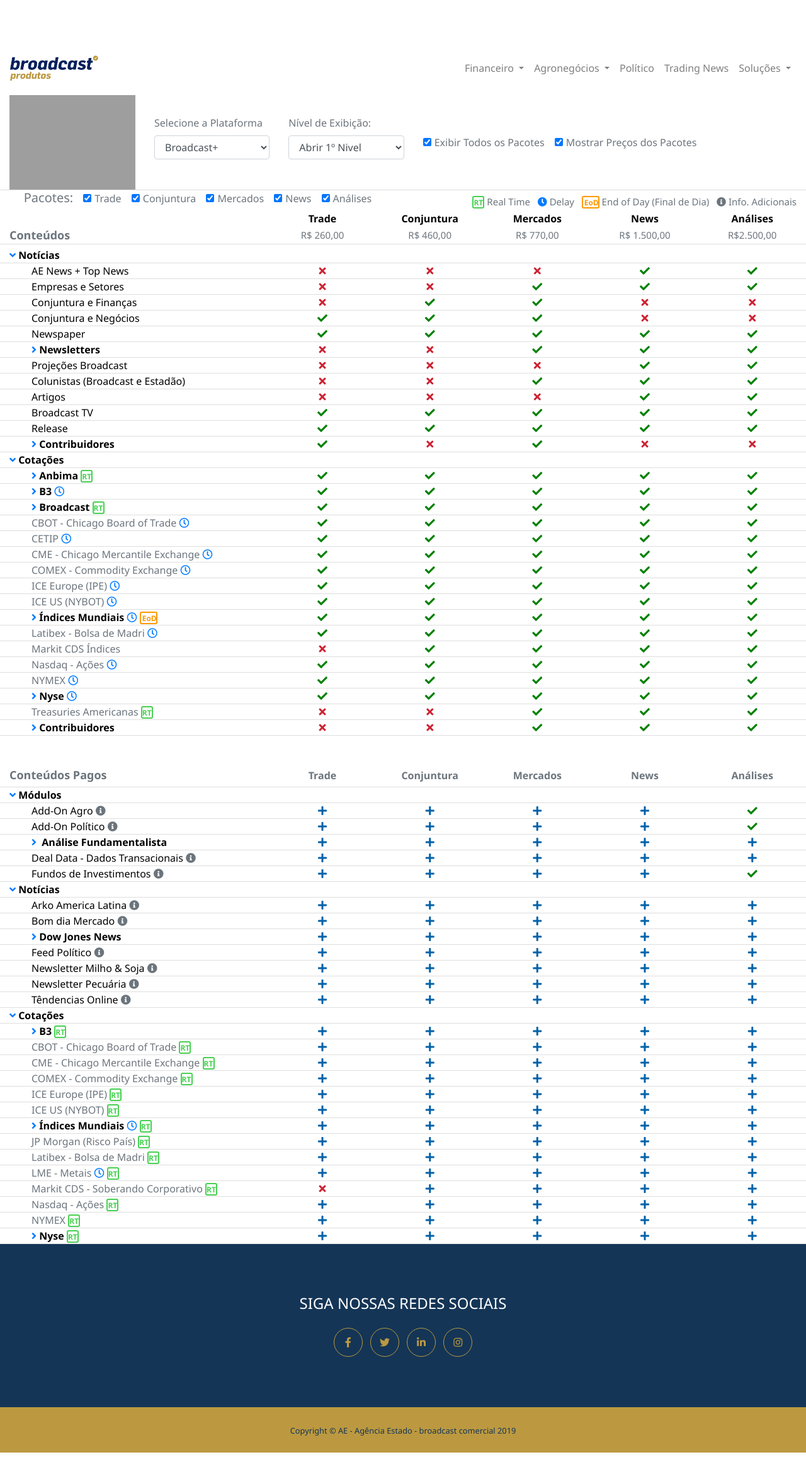
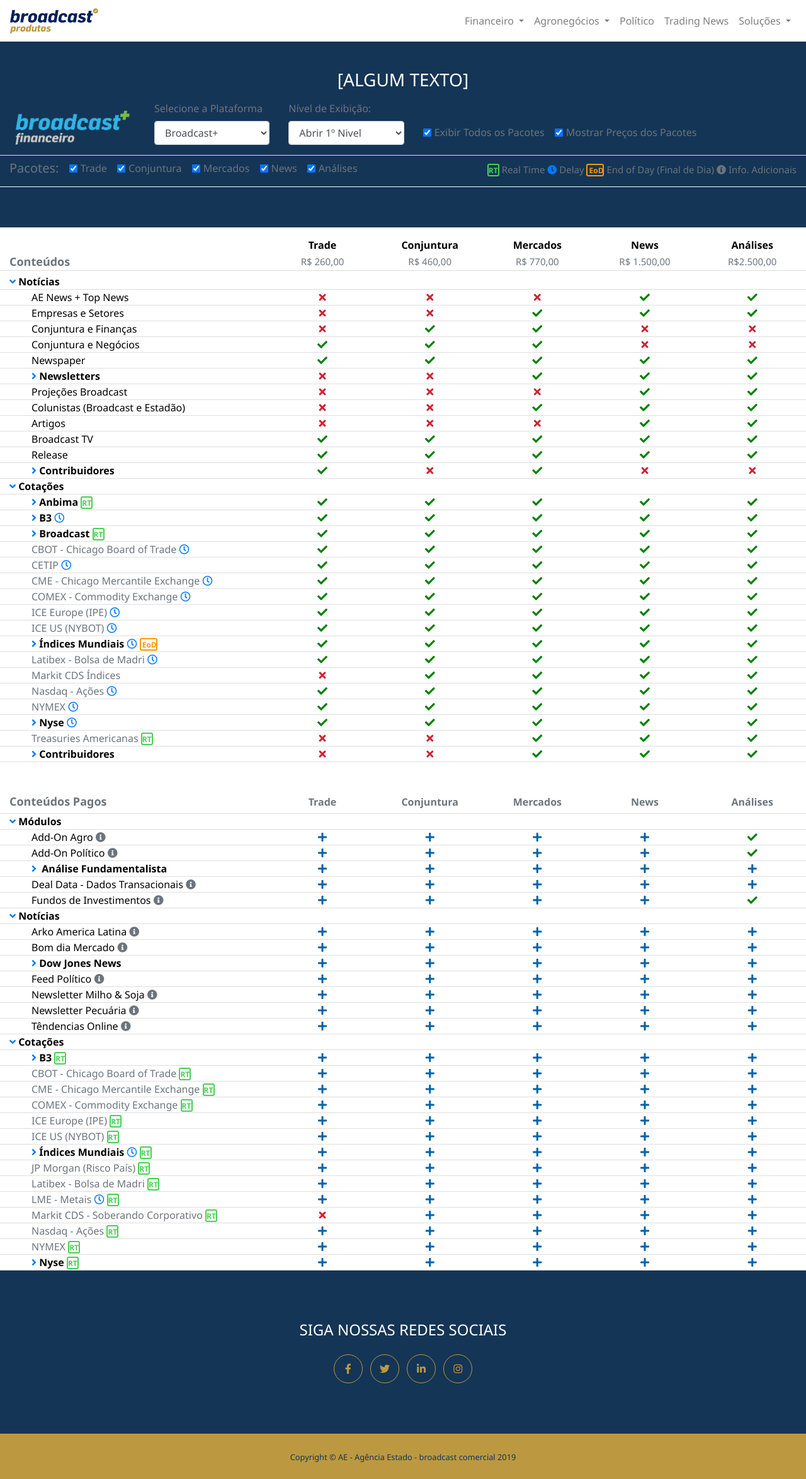
Before and after one commit to brunoLeal93/broadcastprodutos, a Flask app: page /Conteudo-vs-Pacotes in a window 1280 px wide. Shown: the whole page at 63% size. Before the commit the page ends 2306 px from the top, so only its background shows below. Run offline with Flask 2, Linux system fonts and the light colour scheme; some libraries are stand-ins or nearby versions; grey boxes are pictures that could not be loaded.

Commit message:
Inserção do PPP

```diff
--- a/app/static/css/ppp.css
+++ b/app/static/css/ppp.css
@@ -15,7 +15,7 @@
 
 .fixar {
     position:fixed;
-    top: 60px;
+    top: 0px;
     background: white;
     margin-top: 0px !important;
     z-index: 10;
@@ -23,10 +23,7 @@
 .nav-menu{
     z-index: 50;
 }
-body{
-	padding-top: 75px;
-	font-size: 1rem;
-}
+
 div .tooltip-inner {
     max-width: 250px !important;
     min-width: 100px;
@@ -58,6 +55,11 @@
 .legenda{
     font-size: 15px;
     padding-top: 7px;
+
+}
+
+.alinha-vert{
+    display: inline;
 }
 
 #valores{
--- a/app/templates/BCP-Terminal.html
+++ b/app/templates/BCP-Terminal.html
@@ -119,7 +119,7 @@
                 <h2 class="text-center text-uppercase text-secondary mt-0 mb-0">PACOTES</h2>
                 <hr class="hr-icon hr-products mb-5">
 
-                <div class="accordion mb-5" id="accordionExample">
+                <div class="accordion mb-5" id="pctTrade">
                     <ul class="list-group">
                         <li class="list-group-item">
                             <button class="btn btn-link" type="button" data-toggle="collapse" data-target="#collapse1" aria-expanded="false" aria-controls="collapse1">
--- a/app/templates/ppp.html
+++ b/app/templates/ppp.html
@@ -3,15 +3,16 @@
 {% block title%} PPP 2.0 {%endblock%}
 
 {%block css %}
-<link rel="stylesheet" href="../css/ppp.css">
-<link rel="stylesheet" href="../css/impressao_ppp.css" media="print">
+<link rel="stylesheet" href="../static/css/ppp.css">
+<link rel="stylesheet" href="../static/css/impressao_ppp.css" media="print">
 {%endblock%}
 
 {% block content %}
-<div class="ppp">
-        <!--Fomrs e checkbox da pagina-->
+<!-- Jumbotrom -->
+<div class="jumbotron jumbotron-fluid bg-primary mb-3">
     <div class="container-fluid">
-            <form style="padding-top: 10px">
+        <h3 class="mb-3 text-center" style="color: white; margin-top:-20px">[ALGUM TEXTO]</h3>
+        <form>
             <div class="row align-items-center a">
                 <div col="col-3">
                     <div class="container-fluid">
@@ -42,7 +43,7 @@
                 </div>
                 <div class="col-5 nprint">
 
-                        <div class="form-check form-check-inline">
+                    <div class="form-check form-check-inline mt-3">
                             <input type="checkbox" class="form-check-input" id="checkAll" checked>
                             <label class="form-check-label" for="checkAll" >Exibir Todos os Pacotes</label>
                     </div>
@@ -57,25 +58,23 @@
     <div class="container-fluid">
         <div class="row" style="border-bottom: 1px solid white">
             <div class="col">
+                <span style="float: left;">
                     <form>
-                            <div class="form-check form-check-inline">
+                        <div class="form-check form-check-inline mt-2">
                             <h5>Pacotes:</h5>
                         </div>
                         <div class="form-check form-check-inline nprint">
                             <input type="checkbox" class="form-check-input" id="trade" checked>
                             <label class="form-check-label" for="trade" >Trade</label>
                         </div>
-
                         <div class="form-check form-check-inline nprint">
                             <input type="checkbox" class="form-check-input" id="conjuntura" checked>
                             <label class="form-check-label" for="conjuntura">Conjuntura</label>
                         </div>
-
                         <div class="form-check form-check-inline nprint">
                             <input type="checkbox" class="form-check-input" id="mercados" checked>
                             <label class="form-check-label" for="mercados">Mercados</label>
                         </div>
-
                         <div class="form-check form-check-inline nprint">
                             <input type="checkbox" class="form-check-input" id="news" checked>
                             <label class="form-check-label" for="news">News</label>
@@ -85,23 +84,37 @@
                             <label class="form-check-label" for="analises">Análises</label>
                         </div>
                     </form>
-                </div>
-                <div class="col legenda">
+                </span>
+            </div>
+
+            <div class="col legenda text-center">
                 <span style="float: right;">
-                    <div class="realtime"><b>RT</b></div> Real Time &nbsp;&nbsp;<i class="fas fa-clock"></i> Delay &nbsp; <div class="endofday"><b>EoD</b></div> End of Day (Final de Dia) &nbsp; <i class="fas fa-info-circle"></i> Info. Adicionais</span>
-                </div>
-            </div>
-        </div>
+                    <ul class="mt-1">
+                        <li class="alinha-vert"><div class="realtime"><b>RT</b></div> Real Time</li>
+                        <li class="alinha-vert"><i class="fas fa-clock"></i> Delay</li>
+                        <li class="alinha-vert"><div class="endofday"><b>EoD</b></div> End of Day (Final de Dia)</li>
+                        <li class="alinha-vert"><i class="fas fa-info-circle"></i> Info. Adicionais</li>
+                    </ul>
+                </span>
+            </div>
+
+        </div>
+    </div>
+</div>
+
+<div class="ppp">
+        <!--Fomrs e checkbox da pagina-->
+
 
         <!--Inicio do Conteúdo Incluso #  Cabeçalho-->
         <div class="container-fluid titulo-tabela" id="cont-incluso">
             <div class="row align-items-center" style="border-bottom: 1px solid white">
                 <div class="col-4" ></div>
-                <div class="col"  id="trade-lb"><b><a href="{{ url_for('bpro_terminal', _anchor='pctTrade') }}">Trade</a></b></div>
-                <div class="col"  id="conjuntura-lb"><a href="{{ url_for('bpro_terminal', _anchor='pctConjuntura') }}"><b>Conjuntura</b></a></div>
-                <div class="col"  id="mercados-lb"><a href="{{ url_for('bpro_terminal', _anchor='pctMercados') }}"><b>Mercados</b></a></div>
-                <div class="col"  id="news-lb"><a href="{{ url_for('bpro_terminal', _anchor='pctNews') }}"><b>News</b></a></div>
-                <div class="col"  id="analises-lb"><a href="{{ url_for('bpro_terminal', _anchor='pctAnalises') }}"><b>Análises</b></a></div>
+                <div class="col"  id="trade-lb"><b><a href="#">Trade</a></b></div>
+                <div class="col"  id="conjuntura-lb"><a href="#"><b>Conjuntura</b></a></div>
+                <div class="col"  id="mercados-lb"><a href="#"><b>Mercados</b></a></div>
+                <div class="col"  id="news-lb"><a href="#"><b>News</b></a></div>
+                <div class="col"  id="analises-lb"><a href="#"><b>Análises</b></a></div>
             </div>
 
             <div class="row align-items-center" id="valores" >
@@ -130,7 +143,7 @@
                 <div class="container-fluid">
                     <!--AE NEWS + TOP NEWS-->
                     <div class="row align-items-center destacar">
-                        <div class="col-4  n2"><a href="{{url_for('noticiosos')}}" data-placement="right" data-toggle="tooltip" data-html="true" title="Noticiário em <b>Tempo Real</b> acompanhado das 10 notícias mais importantes do momento, cobrindo os principais centros financeiros com os números e notícias das principais economias e empresas, além dos desdobramentos dos mercados internacionais e seus impactos no mercado local.">AE News + Top News</a> <!--i class="fas fa-info-circle nprint"></i--></div>
+                        <div class="col-4  n2"><a href="#" data-placement="right" data-toggle="tooltip" data-html="true" title="Noticiário em <b>Tempo Real</b> acompanhado das 10 notícias mais importantes do momento, cobrindo os principais centros financeiros com os números e notícias das principais economias e empresas, além dos desdobramentos dos mercados internacionais e seus impactos no mercado local.">AE News + Top News</a> <!--i class="fas fa-info-circle nprint"></i--></div>
                         <div class="col"  id="n-aenews-trade"><i class="fas fa-times"></i></div>
                         <div class="col"  id="n-aenews-conjuntura"><i class="fas fa-times"></i></div>
                         <div class="col"  id="n-aenews-mercados"><i class="fas fa-times"></i></div>
@@ -139,7 +152,7 @@
                     </div>
                     <!--Empresas e Setores-->
                     <div class="row align-items-center destacar">
-                        <div class="col-4  n2"><a href="{{ url_for('noticiosos', _anchor='empset') }}" data-placement="right" data-toggle="tooltip" data-html="true" title="Caderno com notícias mais contextualizadas, análises e cenários sobre o mercado de capitais, o Empresas e Setores combre as empresas e os setores mais relevantes da economia brasileira.">Empresas e Setores</a> <!--i class="fas fa-info-circle nprint" ></i--></div>
+                        <div class="col-4  n2"><a href="#" data-placement="right" data-toggle="tooltip" data-html="true" title="Caderno com notícias mais contextualizadas, análises e cenários sobre o mercado de capitais, o Empresas e Setores combre as empresas e os setores mais relevantes da economia brasileira.">Empresas e Setores</a> <!--i class="fas fa-info-circle nprint" ></i--></div>
                         <div class="col"  id="n-empset-trade"><i class="fas fa-times"></i></div>
                         <div class="col"  id="n-empset-conjuntura"><i class="fas fa-times"></i></div>
                         <div class="col"  id="n-empset-mercados"><i class="fas fa-check"></i></div>
@@ -148,7 +161,7 @@
                     </div>
                     <!--Conjuntura e Finanças-->
                     <div class="row align-items-center destacar">
-                        <div class="col-4  n2"><a href="{{ url_for('noticiosos', _anchor='conjfin') }}" data-placement="right" data-toggle="tooltip" data-html="true" title="Notícias em tempo real com foco no mercado financeiro dos principais fatos políticos, econômicos e empresariais que também afetam o setor produtivo. Cobertura intensiva dos mercados de dólar, juros, títulos públicos e dos principais fatos que afetam o mercado de capitais">Conjuntura e Finanças</a> <!--i class="fas fa-info-circle nprint" ></i--></div>
+                        <div class="col-4  n2"><a href="#" data-placement="right" data-toggle="tooltip" data-html="true" title="Notícias em tempo real com foco no mercado financeiro dos principais fatos políticos, econômicos e empresariais que também afetam o setor produtivo. Cobertura intensiva dos mercados de dólar, juros, títulos públicos e dos principais fatos que afetam o mercado de capitais">Conjuntura e Finanças</a> <!--i class="fas fa-info-circle nprint" ></i--></div>
                         <div class="col"  id="n-conjfin-trade"><i class="fas fa-times"></i></div>
                         <div class="col"  id="n-conjfin-conjuntura"><i class="fas fa-check"></i></div>
                         <div class="col"  id="n-conjfin-mercados"><i class="fas fa-check"></i></div>
@@ -166,7 +179,7 @@
                     </div>
                     <!--Newspaper (caderno)-->
                     <div class="row align-items-center destacar">
-                        <div class="col-4  n2"><a href="{{ url_for('noticiosos', _anchor='newspaper') }}" data-placement="right" data-toggle="tooltip" data-html="true" title="">Newspaper</a> <!--i class="fas fa-info-circle nprint"></i--></div>
+                        <div class="col-4  n2"><a href="#" data-placement="right" data-toggle="tooltip" data-html="true" title="">Newspaper</a> <!--i class="fas fa-info-circle nprint"></i--></div>
                         <div class="col"  id="n-cadnewspaper-trade"><i class="fas fa-check"></i></div>
                         <div class="col"  id="n-cadnewspaper-conjuntura"><i class="fas fa-check"></i></div>
                         <div class="col"  id="n-cadnewspaper-mercados"><i class="fas fa-check"></i></div>
@@ -1800,6 +1813,6 @@
 
     <!-- jQuery first, then Popper.js, then Bootstrap JS -->
 {%block scripts%}
-<script type="text/javascript" src="../js/ppp.js"></script>
-<script type="text/javascript" src="../js/ppp2.js"></script>
+<script type="text/javascript" src="../static/js/ppp.js"></script>
+<script type="text/javascript" src="../static/js/ppp2.js"></script>
 {%endblock%}
```
Also changed, not shown: app/controllers/importCotacao.py (+56 -10 lines), app/static/img/LOGO-BC-Financeiro.png (added). Lines whose indentation alone changed are shown as unchanged.
